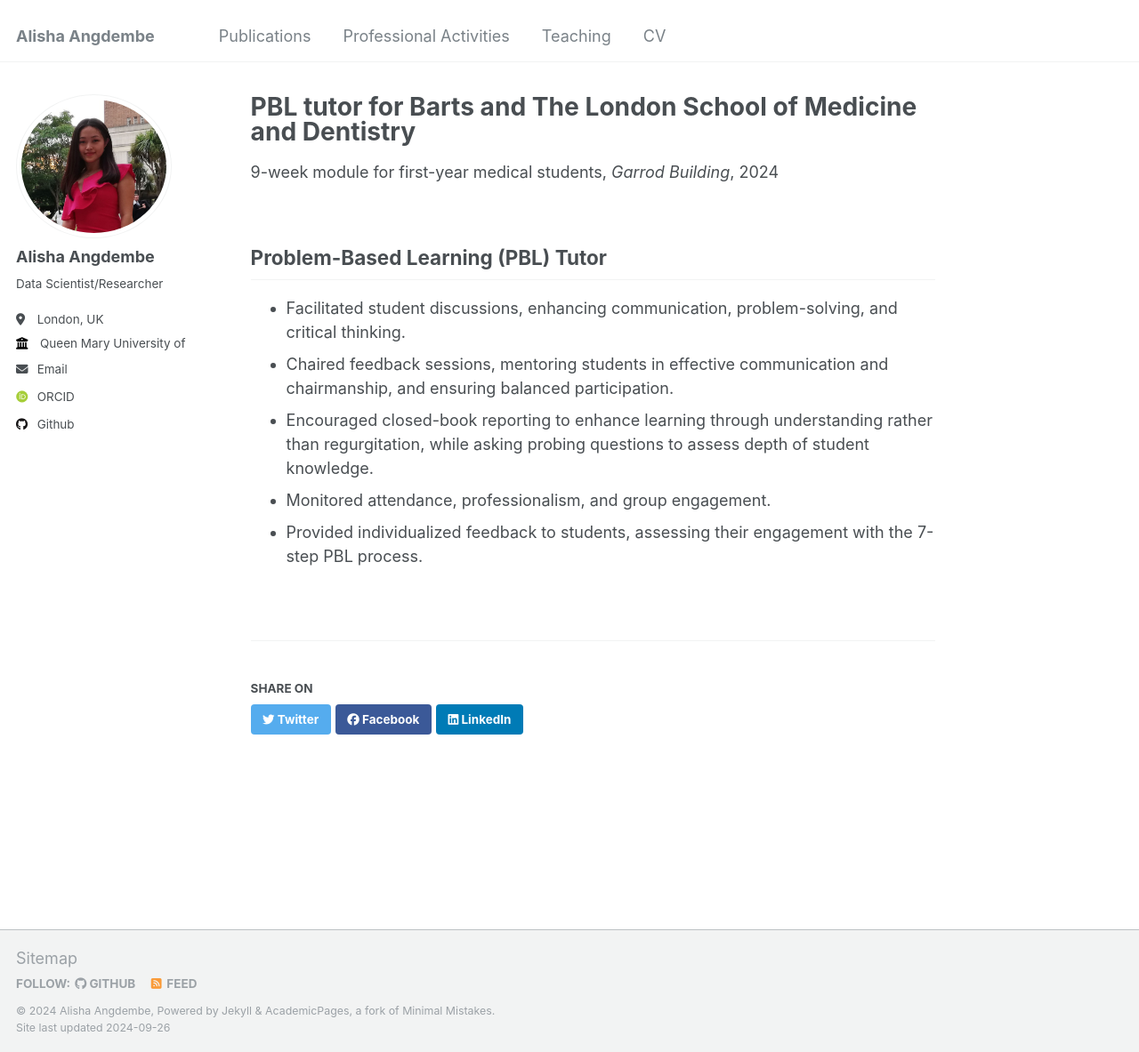
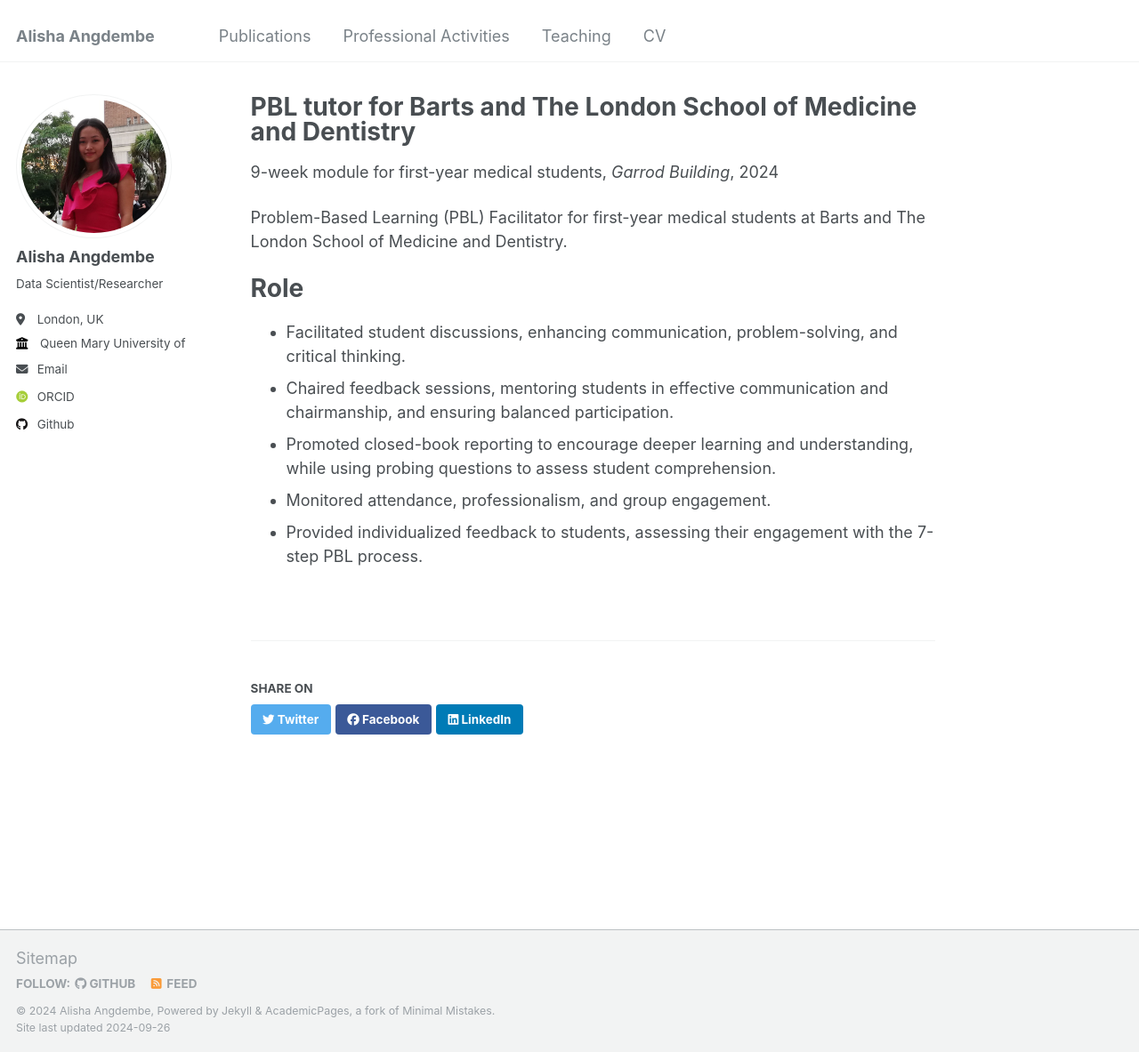
Before and after one commit to AlishaAng/AlishaAng.github.io, a Jekyll site: the page built from _teaching/2024-PBL.md, in a window 1280 px wide and 1183 px high. Shown: the whole window at 89% size. Built offline with Jekyll 4.4.1, drawn with Linux system fonts in a browser that asks for light colours; some web fonts are replaced.

Commit message:
Update 2024-PBL.md

```diff
--- a/_teaching/2024-PBL.md
+++ b/_teaching/2024-PBL.md
@@ -7,10 +7,15 @@ venue: "Garrod Building"
 date: 2024-09-24
 location: "Whitechapel, London"
 ---
-## Problem-Based Learning (PBL) Tutor
+
+Problem-Based Learning (PBL) Facilitator for first-year medical students at Barts and The London School of Medicine and Dentistry.
+
+
+Role
+====
 
 - Facilitated student discussions, enhancing communication, problem-solving, and critical thinking.
 - Chaired feedback sessions, mentoring students in effective communication and chairmanship, and ensuring balanced participation.
-- Encouraged closed-book reporting to enhance learning through understanding rather than regurgitation, while asking probing questions to assess depth of student knowledge.
+- Promoted closed-book reporting to encourage deeper learning and understanding, while using probing questions to assess student comprehension.
 - Monitored attendance, professionalism, and group engagement.
 - Provided individualized feedback to students, assessing their engagement with the 7-step PBL process.
```
